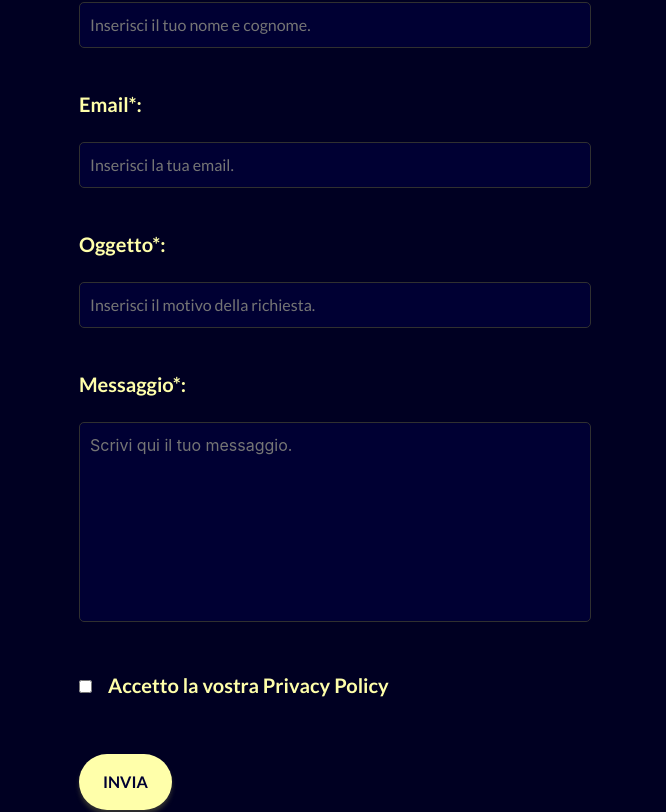
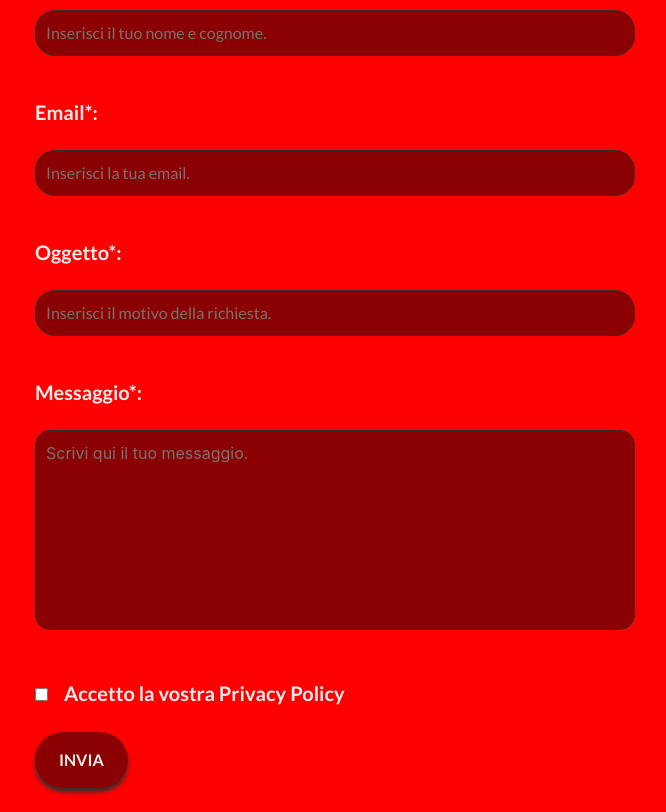
Before and after one commit to LOTO-gpolli/CEMA-impianti, a Next.js app: page / in a window 1280 px wide. Shown: the part 3996-4808 px from the top of the page, without its empty margins (305-971 px from the left). Built offline with nearby package versions, Linux system fonts and the light colour scheme.

Commit message:
Add Form Section

```diff
--- a/components/Form/Form.js
+++ b/components/Form/Form.js
@@ -1,6 +1,12 @@
+import { useState } from "react";
 import styles from "../Form/Form.module.css";
+import Pulse from "react-reveal/Pulse";
 
 const Form = () => {
+  const [nameActive, setNameActive] = useState(false);
+  const [emailActive, setEmailActive] = useState(false);
+  const [objActive, setObjActive] = useState(false);
+  const [msgActive, setMsgActive] = useState(false);
   return (
     <div id="contatti" className={`${styles["form__container"]}`}>
       <h2>CONTATTACI</h2>
@@ -17,7 +23,7 @@ const Form = () => {
           <label className={`${styles["form__label"]}`} htmlFor="yourname">
             Nome*:{" "}
           </label>{" "}
-          <br />
+          <Pulse spy={nameActive} duration={500} delay={100}>
             <input
               className={`${styles["form__input"]}`}
               type="text"
@@ -25,13 +31,15 @@ const Form = () => {
               id="yourname"
               placeholder="Inserisci il tuo nome e cognome."
               required
+              onClick={() => (nameActive ? setNameActive(false) : setNameActive(true))}
             />
+          </Pulse>
         </p>
         <p>
           <label className={`${styles["form__label"]}`} htmlFor="youremail">
             Email*:{" "}
           </label>{" "}
-          <br />
+          <Pulse spy={emailActive} duration={500}>
             <input
               className={`${styles["form__input"]}`}
               type="email"
@@ -39,13 +47,15 @@ const Form = () => {
               id="youremail"
               placeholder="Inserisci la tua email."
               required
+              onClick={() => (emailActive ? setEmailActive(false) : setEmailActive(true))}
             />
+          </Pulse>
         </p>
         <p>
           <label className={`${styles["form__label"]}`} htmlFor="yourobject">
             Oggetto*:{" "}
           </label>{" "}
-          <br />
+          <Pulse spy={objActive} duration={500}>
             <input
               className={`${styles["form__input"]}`}
               type="text"
@@ -53,20 +63,24 @@ const Form = () => {
               id="yoursubject"
               placeholder="Inserisci il motivo della richiesta."
               required
+              onClick={() => (objActive ? setObjActive(false) : setObjActive(true))}
             />
+          </Pulse>
         </p>
         <p>
           <label className={`${styles["form__label"]}`} htmlFor="yourmessage">
             Messaggio*:{" "}
           </label>{" "}
-          <br />
+          <Pulse spy={msgActive} duration={500}>
             <textarea
               className={`${styles["form__textarea"]}`}
               name="message"
               id="yourmessage"
               placeholder="Scrivi qui il tuo messaggio."
               required
+              onClick={() => (msgActive ? setMsgActive(false) : setMsgActive(true))}
             ></textarea>
+          </Pulse>
         </p>
         <p>
           <div>
@@ -77,7 +91,6 @@ const Form = () => {
               </span>
             </label>
           </div>
-          <br />
           <button className={`${styles["form__submit-button"]}`} type="submit">
             Invia
           </button>
--- a/components/Form/Form.module.css
+++ b/components/Form/Form.module.css
@@ -1,29 +1,33 @@
 .form__container {
   padding: 3em 0 3em 0;
   text-align: center;
-  background-color: #002;
-  color: rgb(255, 255, 170);
+  background-color: red;
+  color: #eee;
   font-weight: bold;
   font-size: 1.25rem;
+  display: grid;
 }
 
 .form {
+  width: 90%;
+  max-width: 600px;
   text-align: left;
-  margin: 40px 10%;
+  margin: 40px auto;
+  justify-self: center;
 }
 
 .form__label {
   font-size: 1.25rem;
 }
 .form__input {
+  width: 100%;
   margin: 15px 0 25px 0;
   padding: 10px 10px;
-  width: 100%;
   font-size: 1rem;
-  border-radius: 5px;
+  border-radius: 20px;
   border: 1px solid #303030;
-  background-color: #003;
-  color: rgb(255, 255, 170);
+  background-color: darkred;
+  color: #eee;
 }
 
 .form__input:focus {
@@ -38,12 +42,12 @@
   padding: 10px 10px;
   font-size: 1rem;
   resize: none;
-  border-radius: 5px;
+  border-radius: 15px;
   border: 1px solid #303030;
   font-family: -apple-system, BlinkMacSystemFont, "Segoe UI", Roboto, Oxygen, Ubuntu,
     Cantarell, "Open Sans", "Helvetica Neue", sans-serif;
-  background-color: #003;
-  color: rgb(255, 255, 170);
+  background-color: darkred;
+  color: #eee;
 }
 
 .form__textarea:focus {
@@ -52,11 +56,11 @@
 }
 
 .form__submit-button {
-  background-color: rgb(255, 255, 170);
+  background-color: darkred;
   padding: 1rem 1.5rem;
   margin-top: 1rem;
   margin-bottom: 3rem;
-  color: #003;
+  color: #eee;
   font-size: 1rem;
   font-weight: bold;
   text-align: center;
@@ -66,10 +70,13 @@
   outline: none;
   cursor: pointer;
   box-shadow: 0px 4px 4px #303030;
+  transform: scale(1);
+  transition: transform 0.5 linear;
 }
 
 .form__submit-button:hover {
   transform: scale(0.9);
+  background-color: rgb(212, 1, 1);
 }
 
 .privacy-acceptance {
```
Lines whose indentation alone changed are shown as unchanged.
